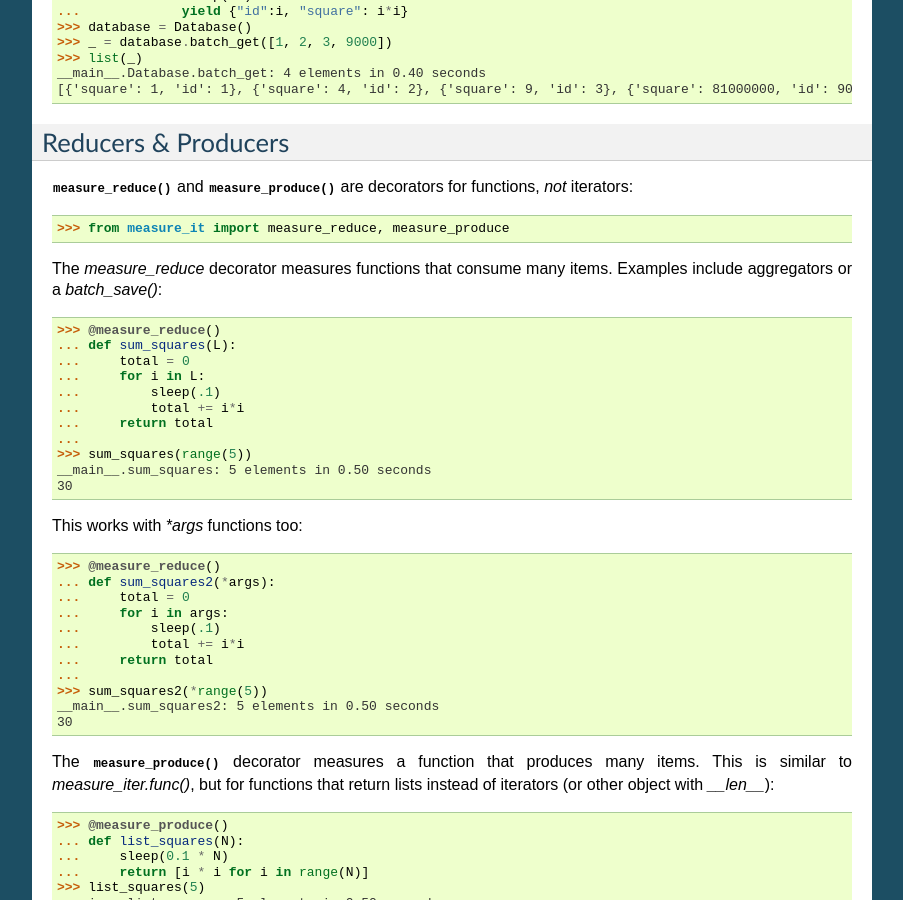
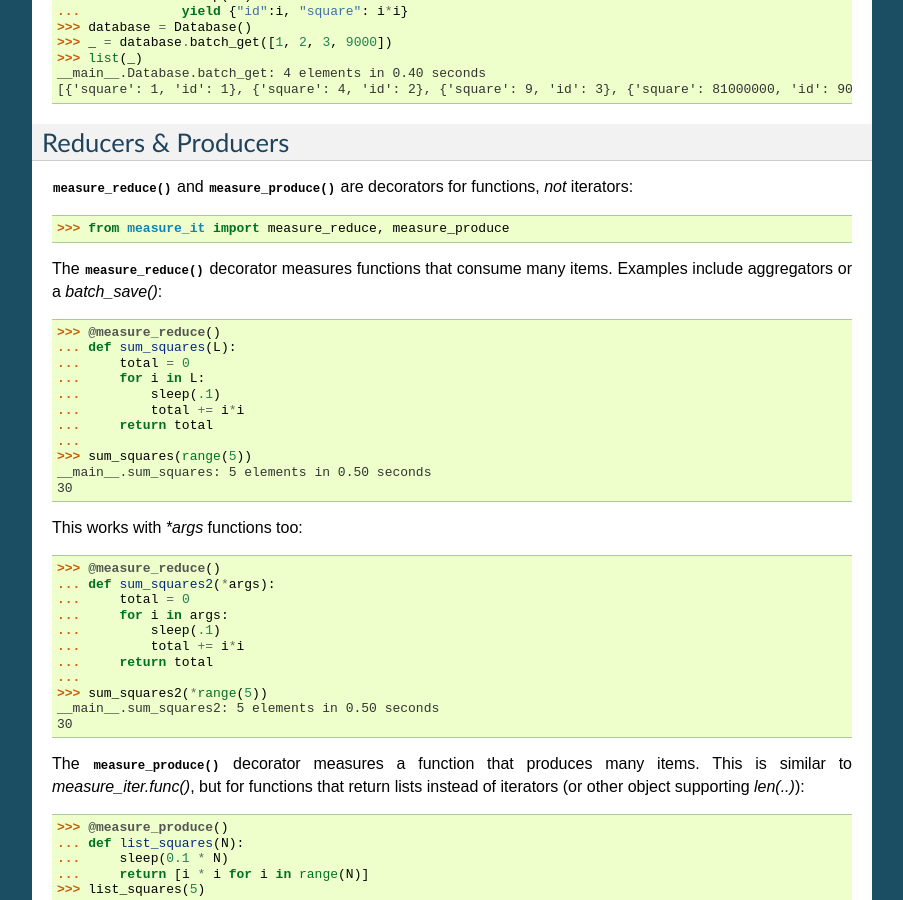
Before and after one commit to wearpants/instrument, a Sphinx documentation site: the page built from doc/basic_use.rst, in a window 1280 px wide and 900 px high, scrolled down 1582 px. Shown: the whole window, without its empty margins (198-1101 px from the left). Built offline with Sphinx 7.4.7, drawn with Linux system fonts in a browser that asks for light colours.

Commit message:
more doc fixes

```diff
--- a/doc/basic_use.rst
+++ b/doc/basic_use.rst
@@ -98,7 +98,7 @@ Reducers & Producers
 
 >>> from measure_it import measure_reduce, measure_produce
 
-The `measure_reduce` decorator measures functions that consume many items.
+The :func:`measure_reduce` decorator measures functions that consume many items.
 Examples include aggregators or a `batch_save()`:
 
 >>> @measure_reduce()
@@ -127,7 +127,7 @@ This works with `*args` functions too:
 __main__.sum_squares2: 5 elements in 0.50 seconds
 30
 
-The :func:`measure_produce` decorator measures a function that produces many items. This is similar to `measure_iter.func()`, but for functions that return lists instead of iterators (or other object with `__len__`):
+The :func:`measure_produce` decorator measures a function that produces many items. This is similar to `measure_iter.func()`, but for functions that return lists instead of iterators (or other object supporting `len(..)`):
 
 >>> @measure_produce()
 ... def list_squares(N):
```
